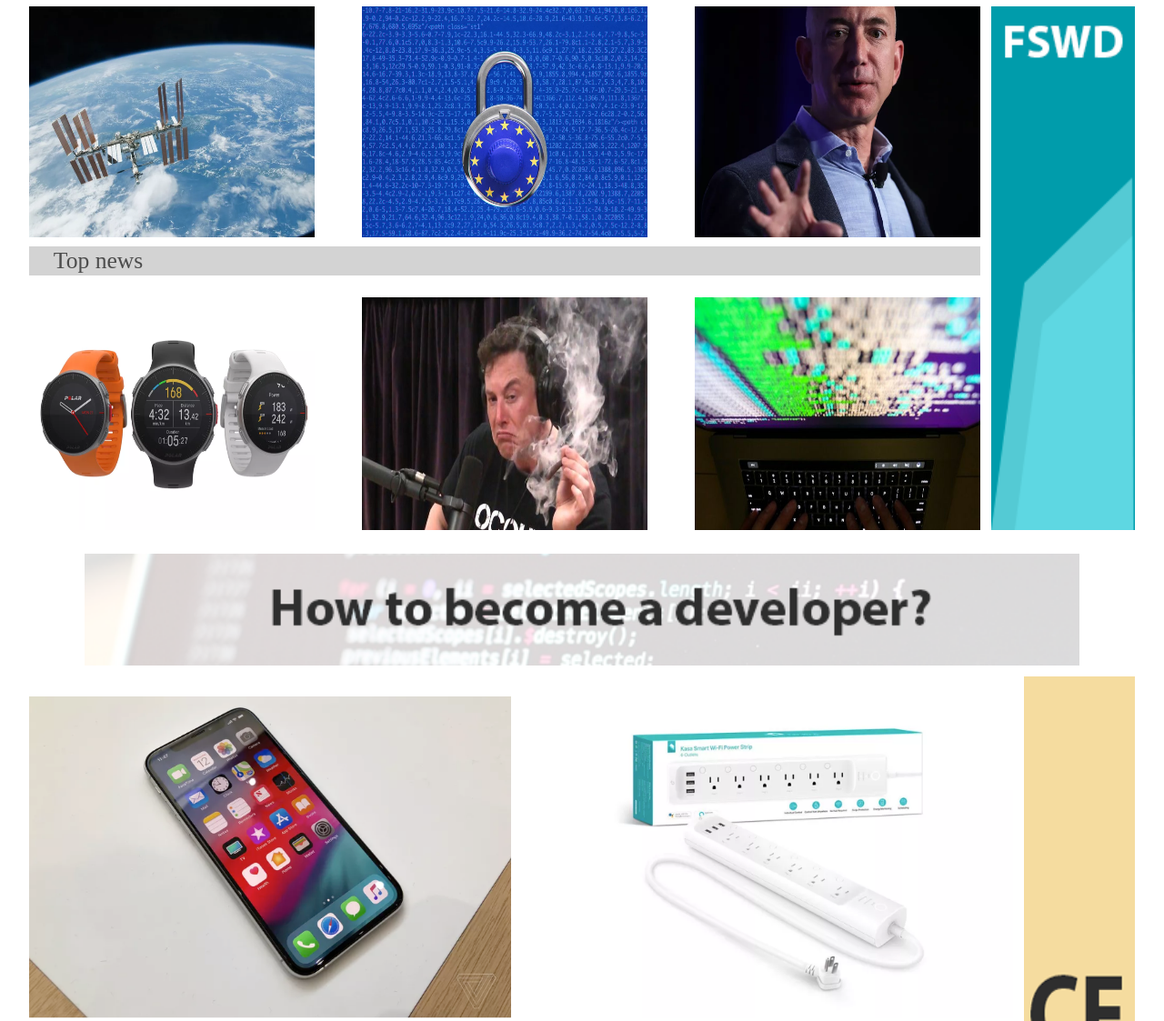
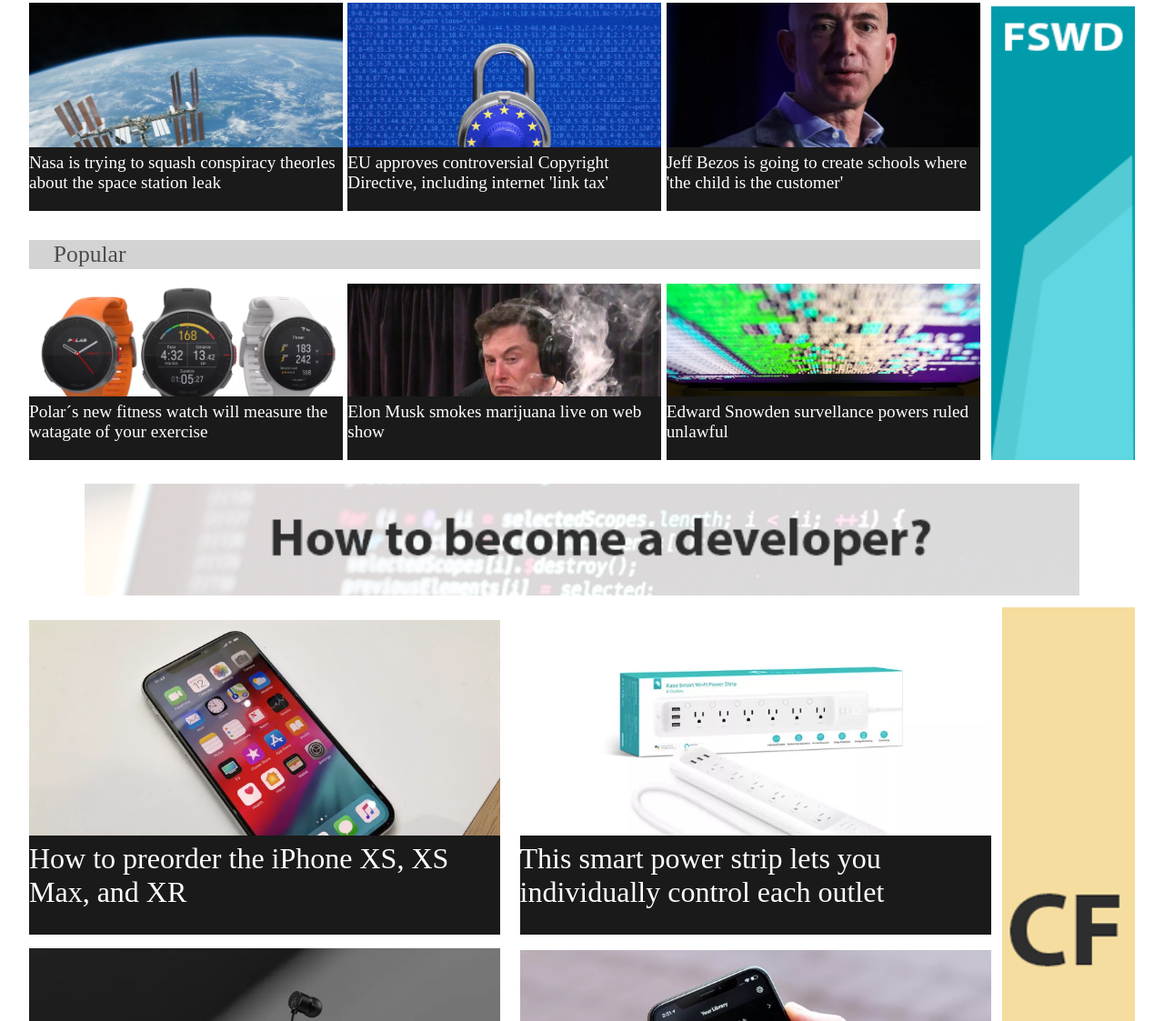
Before and after one commit to florian1988/LMSCF-Florain-CodeReview-02, a plain HTML site: page index.html in a window 1280 px wide. Shown: the part 292-1415 px from the top of the page at 91% size. Drawn offline with Linux system fonts and the light colour scheme.

Commit message:
after deadline 1

```diff
--- a/index.html
+++ b/index.html
@@ -21,7 +21,7 @@
 
 </header><!-- /header -->
 
-<!-- sass/nav-bar/ line 49 to 75 -->
+<!-- sass/nav-bar/ line 49 to 100 -->
 <nav class="main-nav">
 	<ul>
 		<li><a href="index.css" title="Home">Home</a></li>
@@ -30,6 +30,17 @@
 		<li><a href="" title="Video">Video</a></li>
 	</ul>
 </nav>
+
+
+
+
+<!-- sass/main/ line 101 to 300 -->
+
+
+<!-- ***************************************************************** -->
+
+
+
 
 <main>
 
@@ -48,39 +59,59 @@
 
 <div class="column-due">
 
-		<a id= "image-nasa-link"  href=" java-script.html">
-		<img   id= "image-nasa" src="img2/nasa.png" alt="Nasa">
+	<a id= "box-bla-link"  href=" java-script.html">
+			<img   id= "box-bla" src="img2/nasa.png" alt="Nasa">
+   	<div class="box-bla-div">
+			<p id="box-bla-text">Nasa is trying to squash conspiracy theorles about the space station leak</p>
+		</div>
    </a>
 
 
-
-	 <a id= "image-eu-link"  href=" java-script.html">
-		<img   id= "image-eu" src="img2/eu.png" alt="CodeFactory">
-   </a>
+	<a id="box-bla-link" href=" java-script.html">
+			<img id= "box-bla" src="img2/eu.png" alt="CodeFactory">
+		<div class="box-bla-div">
+			<p id="box-bla-text">EU approves controversial Copyright Directive, including internet 'link tax'</p>
+		</div>
+	</a>
 
 
-	<a id= "image-jeff-link"  href=" java-script.html">
-		<img   id= "image-jeff" src="img2/jeff.png" alt="CodeFactory">
+	<a id= "box-bla-link"  href=" java-script.html">
+			<img   id= "box-bla" src="img2/jeff.png" alt="CodeFactory">
+		<div class="box-bla-div">
+			<p id="box-bla-text">Jeff Bezos is going to create schools where 'the child is the customer'</p>
+		</div>
+	</a>
 
+	<a id= "box-fswd-link"  href=" java-script.html">
+			<img   id= "box-bla" src="banner-mobile-fswd.png" alt="">
 	</a>
 
 
 	<div class="topper-tre">
 
-		<p class="topper-font">Top news</p>
+		<p class="topper-font">Popular</p>
 
 	</div>
 
-	<a  id= "image-nasa-link" href=" java-script.html">
-		<img   id= "image-nasa" src="img2/polar.png" alt="polar">
+	<a  id= "box-bla-link" href=" java-script.html">
+		<img   id= "box-bla" src="img2/polar.png" alt="polar">
+   	<div class="box-bla-div">
+			<p id="box-bla-text">Polar´s new fitness watch will measure the watagate of your exercise</p>
+		</div>
    </a>
 
-   <a  id= "image-eu-link" href=" java-script.html">
-		<img   id= "image-eu" src="img2/musk.jpg" alt="CodeFactory">
+   <a  id= "box-bla-link" href=" java-script.html">
+		<img   id= "box-bla" src="img2/musk.jpg" alt="CodeFactory">
+   <div class="box-bla-div">
+			<p id="box-bla-text">Elon Musk smokes marijuana live on web show</p>
+		</div>
    </a>
 
-   <a  id= "image-jeff-link" href="java-script.html">
-		<img   id= "image-jeff" src="img2/snowden.jpg" alt="CodeFactory">
+   <a  id= "box-bla-link" href="java-script.html">
+		<img   id= "box-bla" src="img2/snowden.jpg" alt="CodeFactory">
+	<div class="box-bla-div">
+			<p id="box-bla-text">Edward Snowden survellance powers ruled unlawful</p>
+		</div>
 	</a>
 
 </div>
@@ -104,22 +135,35 @@
 
 	<div class="column-cinque">
 
-	<a  id= "image-iphone-link" href="java-script.html">
-		<img   id= "image-iphone" src="img2/iphone.png" alt="CodeFactory">
+	<a  id= "box-bib-link" href="java-script.html">
+			<img   id= "box-bib" src="img2/iphone.png" alt="CodeFactory">
+		<div class="box-bib-div">
+			<p id="box-bib-text">How to preorder the iPhone XS, XS Max, and XR</p>
+		</div>
    </a>
 
-	<a  id= "image-iphone-link" href="java-script.html">
-		<img   id= "image-iphone" src="img2/smart.png" alt="CodeFactory">
+	<a  id= "box-bib-link" href="java-script.html">
+		<img   id= "box-bib" src="img2/smart.png" alt="CodeFactory">
+		<div class="box-bib-div">
+			<p id="box-bib-text">This smart power strip lets you individually control each outlet</p>
+		</div>
    </a>
 
 
-   <a  id= "image-iphone-link" href="java-script.html">
-		<img   id= "image-iphone" src="img2/one.png" alt="CodeFactory">
+   <a  id= "box-bib-link" href="java-script.html">
+			<img   id= "box-bib" src="img2/one.png" alt="CodeFactory">
+		<div class="box-bib-div">
+			<p id="box-bib-text">OnePlus announces super cheap USB-C earburds</p>
+		</div>
    </a>
 
-   <a  id= "image-iphone-link" href="java-script.html">
-		<img   id= "image-iphone" src="img2/phone.png" alt="CodeFactory">
+   <a  id= "box-bib-link" href="java-script.html">
+			<img   id= "box-bib" src="img2/phone.png" alt="CodeFactory">
+		<div class="box-bib-div">
+			<p id="box-bib-text">Spotify raises limit for offline downloads to 10,000 songs per device</p>
+		</div>
    </a>
+
 
 	</div>
 
@@ -127,20 +171,10 @@
 		<img   id= "image-banner-4" src="img2/banner-4.png" alt="CodeFactory">
 	</a>
 
-
-
 </div>
 
 
-
-
-
-
-
-
-
 </main>
-
 
 
 <footer class="footer">
@@ -154,26 +188,14 @@
 	</ul>
 </nav>
 
-	<img id= "image-logo2" src="img2/logo-newspaper-cf.png" alt="CodeFactory">
+<img id= "image-logo2" src="img2/logo-newspaper-cf.png" alt="CodeFactory">
 
 
 
 
-
+</footer>
 
 <p id="end"> Florian-CodeFactory 2020 </p>
 
-</footer>
-
-
-
-
-
-
-
-
-
-
-
 </body>
 </html>
--- a/index.sass
+++ b/index.sass
@@ -133,8 +133,12 @@
 	#date
 		display: none
 	main
-		width: 100%
-// first column with 2row s
+		width: 99%
+	.topper-due
+		height: 4vw
+	.topper-font
+		font-size: 3vw
+// *********************first column ********************************
 
 .column-uno
 	display: flex
@@ -149,47 +153,74 @@
 	flex-direction: row
 	width: 86%
 	flex-flow: row wrap
+	margin-top: 7%
 
 
-#image-nasa-link
-	display: flex
-	justify-content: center
-	width: 30%
+@media screen and (max-width: 800px)
+	.column-uno
+		margin-top: 20%
+	.column-due
+		width: 100%
+		display: flex
+		justify-content: space-between
 
 
-#image-nasa
+// ****************************first article**********************
+
+#box-bla-link
+	position: relative
+	display: flex
+	width: 33%
+	justify-content: center
+	align-items: flex-end
+	text-decoration: none
+
+
+#box-bla
+	position: absolute
 	display: flex
 	width: 100%
-
-
-#image-eu-link
-	display: flex
-	justify-content: center
-	width: 30%
-
-#image-eu
-	display: flex
-	width: 100%
-
-
-#image-jeff-link
-	display: flex
-	justify-content: center
-	width: 30%
-
-
-#image-jeff
-	display: flex
-	width: 100%
+	z-index: -1
 
 
 
+#box-bla-div
+	display: flex
+	position: absolute
+	z-index: 1
 
 
+
+#box-bla-text
+	font-size: 1.5vw
+	height: 5vw
+	width: 100%
+	z-index: 2
+	color: white
+	background-color: $Schwarz
+	margin: 0
+	padding: 0
+	text-align: left
+	padding-top: 0.5vw
+
+
+#box-fswd-link
+	display: none
+
+
+@media screen and (max-width: 800px)
+	#box-bla-link
+		width: 47%
+	#box-fswd-link
+		display: flex
+		width: 47%
+
+//****************************banner 2*****************************
 #image-banner-2-link
 	display: flex
 	justify-content: center
 	width: 13%
+	height: 39vw
 
 #image-banner-2
 	display: flex
@@ -201,8 +232,13 @@
 	width: 100%
 	background-color: lightgrey
 	height: 2.5vw
-	margin-top: 1%
-	margin-bottom: -2%
+	margin-top: 3%
+
+
+@media screen and (max-width: 800px)
+	#image-banner-2-link
+		display: none
+
 
 
 
@@ -231,26 +267,51 @@
 	display: flex
 	justify-content: space-between
 	flex-direction: row
-	width: 89%
+	width: 87%
 	flex-flow: row wrap
 
+// ******************************* second article++++++++++++++++++++++++++++
+#box-bib-link
+	position: relative
+	display: flex
+	width: 49%
+	justify-content: center
+	align-items: flex-end
+	text-decoration: none
 
-#image-iphone-link
-	display: flex
-	justify-content: center
-	width: 49%
-	margin-top: 2%
 
-#image-iphone
+#box-bib
+	position: absolute
 	display: flex
 	width: 100%
+	z-index: -1
 
 
 
+#box-bib-div
+	display: flex
+	position: absolute
+	z-index: 1
+
+
+
+#box-bib-text
+	font-size: 2.5vw
+	height: 8vw
+	width: 100%
+	z-index: 2
+	color: white
+	background-color: $Schwarz
+	margin: 0
+	padding: 0
+	text-align: left
+	padding-top: 0.5vw
+
+// ******************************CF banner 4**********************
 #image-banner-4-link
 	display: flex
 	justify-content: center
-	width: 10%
+	width: 12%
 
 #image-banner-4
 	display: flex
@@ -259,20 +320,22 @@
 
 
 .footer
+	display: flex
+	flex-direction: column
 	margin-top: 2%
 	width: 100%
-	height: 20vw
+	height: 16vw
 	background-color: $Schwarz
-
+	align-items: flex-end
 
 #image-logo2
-	display: flex
-	height: 4vw
-	width: 20vw
-	margin-left: 70%
+	justify-content: center
+	width: 30%
 
 #end
-	margin-bottom: -5%
 	text-align: center
 	font-size: 2vw
 	color: white
+	background-color: $Schwarz
+	margin: 0
+	padding-bottom: 1%
```
Also changed, not shown: index.css, 1 other file.
